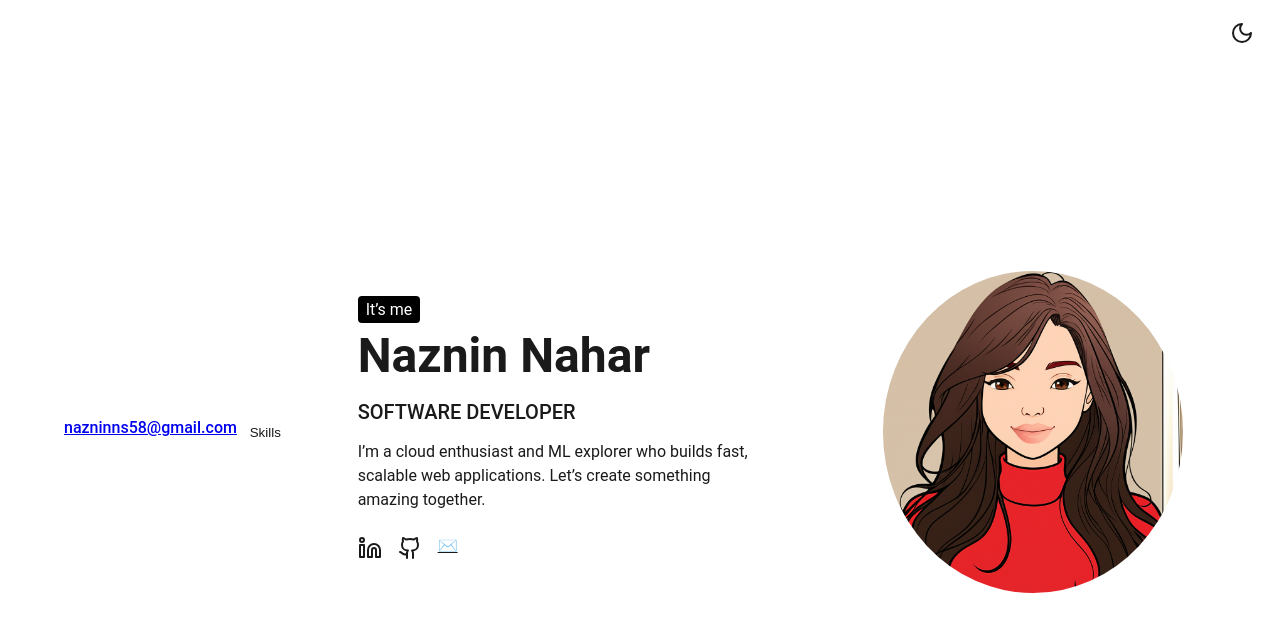
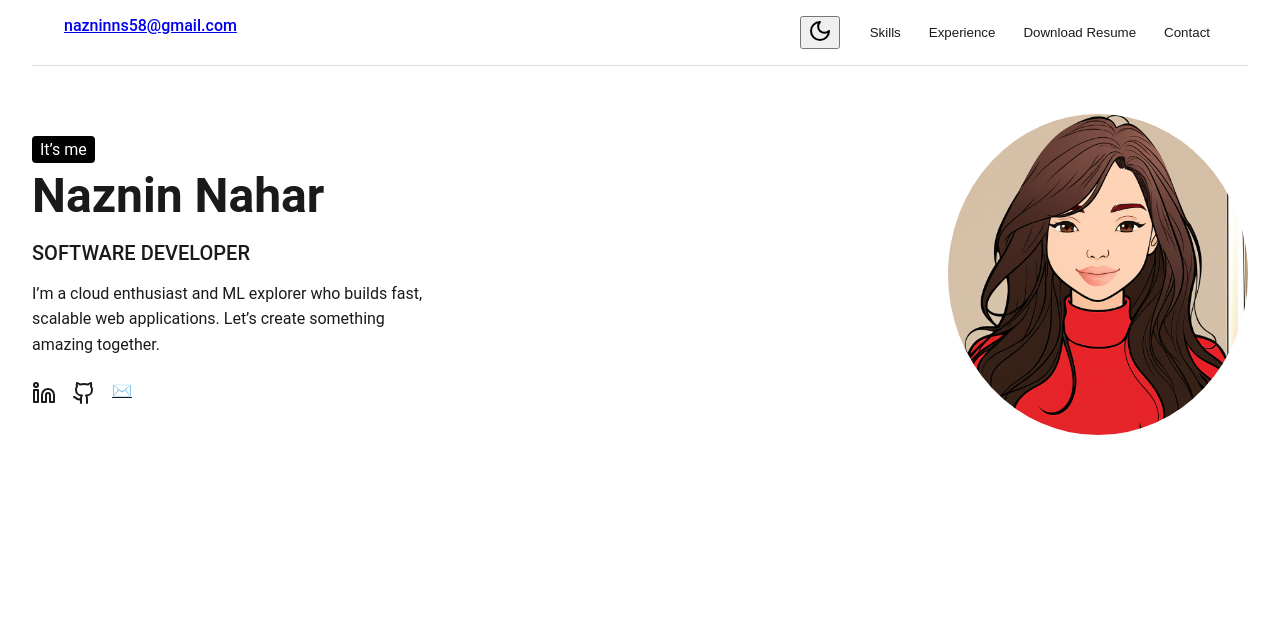
Before and after one commit to NazninNaharSr/Portfolio, a React (Create React App) app: page / in a window 1280 px wide. Shown: the top 632 px of the page. Built offline with nearby package versions, Linux system fonts and the light colour scheme.

Commit message:
Initial commit

```diff
--- a/src/App.css
+++ b/src/App.css
@@ -1,4 +1,4 @@
-/* App.css */
+/* Base styles */
 body {
   margin: 0;
   font-family: 'Roboto', sans-serif;
@@ -17,28 +17,70 @@ body {
   --accent-color: #ff6b6b;
 }
 
+/* Sticky top bar */
+.top-bar {
+  position: sticky;
+  top: 0;
+  z-index: 1000;
+  background-color: var(--bg-color);
+  border-bottom: 1px solid #ddd;
+  padding: 1rem 2rem;
+  display: flex;
+  justify-content: space-between;
+  align-items: flex-start;
+}
+
+/* Right-side actions */
+.top-actions {
+  display: flex;
+  flex-direction: row;
+  align-items: center;
+  gap: 1.5rem;
+}
+
+.tab-row {
+  display: flex;
+  gap: 1rem;
+  flex-wrap: wrap;
+}
+
+.tab {
+  background: transparent;
+  border: none;
+  font-weight: 500;
+  cursor: pointer;
+  color: var(--text-color);
+  transition: color 0.3s;
+}
+
+.tab:hover {
+  color: var(--accent-color);
+}
+
+.tab.active {
+  color: var(--accent-color);
+  text-decoration: underline;
+}
+
+/* Layout */
 .main {
   background-color: var(--bg-color);
   color: var(--text-color);
   min-height: 100vh;
-  display: flex;
-  align-items: center;
-  justify-content: center;
-  padding: 2rem;
+  padding: 0 2rem;
 }
 
+/* Hero layout */
 .hero-container {
   display: flex;
-  flex-direction: row;
-  width: 100%;
-  max-width: 1200px;
   justify-content: space-between;
   align-items: center;
+  padding: 3rem 0;
+  flex-wrap: wrap;
 }
 
 .hero-left {
-  flex: 1;
-  padding: 2rem;
+  max-width: 500px;
 }
 
 .hero-left h1 {
@@ -56,8 +98,8 @@ body {
 
 .hero-left p {
   font-size: 1rem;
+  line-height: 1.6;
   max-width: 400px;
-  line-height: 1.5;
 }
 
 .social-icons {
@@ -73,8 +115,58 @@ body {
   cursor: pointer;
 }
 
+/* Avatar image */
+.hero-right {
+  display: flex;
+  justify-content: center;
+  align-items: center;
+}
+
+.avatar-img {
+  max-width: 300px;
+  border-radius: 100%;
+}
+
+/* Sections */
+.section {
+  margin: 2rem 0;
+  padding: 1rem 0;
+}
+
+.fade-in {
+  animation: fadeSlide 0.4s ease-in-out both;
+}
+
+@keyframes fadeSlide {
+  from {
+    opacity: 0;
+    transform: translateY(20px);
+  }
+  to {
+    opacity: 1;
+    transform: translateY(0);
+  }
+}
+
+/* Contact form */
+.contact-form {
+  display: flex;
+  flex-direction: column;
+  gap: 1rem;
+  max-width: 500px;
+  width: 100%;
+}
+
+.input,
+.textarea {
+  padding: 0.75rem;
+  border-radius: 5px;
+  border: 1px solid #ccc;
+  font-size: 1rem;
+}
+
+/* Buttons */
 .lets-talk {
-  margin-top: 2rem;
   background-color: var(--accent-color);
   color: white;
   padding: 0.75rem 1.5rem;
@@ -89,94 +181,57 @@ body {
   opacity: 0.85;
 }
 
-.hero-right {
-  flex: 1;
-  display: flex;
-  justify-content: center;
+.download-btn {
+  display: inline-block;
+  background-color: var(--accent-color);
+  color: white;
+  font-weight: bold;
+  padding: 0.75rem 1.5rem;
+  border-radius: 999px;
+  text-decoration: none;
+  transition: background 0.3s;
 }
 
-.avatar-img {
-  max-width: 300px;
-  border-radius: 100%;
+.download-btn:hover {
+  background-color: #d7372f;
 }
 
-.theme-toggle {
-  position: absolute;
-  top: 20px;
-  right: 20px;
-  background: none;
-  border: none;
-  cursor: pointer;
-  color: var(--text-color);
+/* Responsive styles */
+@media (max-width: 768px) {
+  .top-bar {
+    flex-direction: column;
+    align-items: flex-start;
+    gap: 1rem;
+  }
+
+  .top-actions {
+    flex-direction: column;
+    align-items: flex-start;
+    width: 100%;
+    gap: 0.75rem;
+  }
+
+  .tab-row {
+    flex-wrap: wrap;
+    gap: 0.5rem;
+  }
+
+  .hero-container {
+    flex-direction: column;
+    align-items: center;
+    text-align: center;
+    padding: 2rem 1rem;
+  }
+
+  .hero-left, .hero-right {
+    max-width: 100%;
+  }
+
+  .avatar-img {
+    max-width: 200px;
+  }
+
+  .contact-form {
+    width: 100%;
+  }
 }
-
-
-.section-tabs {
-  display: flex;
-  flex-direction: column;
-  gap: 0.75rem;
-  margin: 2rem 0;
-}
-
-.tab {
-  padding: 0.5rem 1rem;
-  background-color: transparent;
-  border: 2px solid var(--text-color);
-  color: var(--text-color);
-  cursor: pointer;
-  border-radius: 8px;
-  font-weight: 500;
-  transition: background 0.3s, color 0.3s;
-  text-align: left;
-}
-
-.tab:hover {
-  background-color: var(--accent-color);
-  color: white;
-}
-
-.tab.active {
-  background-color: var(--accent-color);
-  color: white;
-  border-color: var(--accent-color);
-}
-.top-bar {
-  display: flex;
-  justify-content: space-between;
-  align-items: flex-start;
-  padding: 1rem 2rem;
-}
-
-.right-tabs {
-  display: flex;
-  flex-direction: column;
-  align-items: flex-end;
-  gap: 1rem;
-}
-
-.tab-nav {
-  display: flex;
-  flex-direction: column;
-  gap: 0.5rem;
-  align-items: flex-end;
-}
-
-.tab-nav .tab {
-  padding: 0.4rem 0.8rem;
-  border: none;
-  background: transparent;
-  color: var(--text-color);
-  font-weight: 500;
-  cursor: pointer;
-  transition: color 0.3s;
-}
-
-.tab-nav .tab:hover {
-  color: var(--accent-color);
-}
-
-.tab-nav .tab.active {
-  color: var(--accent-color);
-  font-weight: bold;
-  text-decoration: underline;
-}
--- a/src/App.js
+++ b/src/App.js
@@ -1,5 +1,5 @@
 // App.js
-import { Sun, Moon, Linkedin, Github } from "lucide-react";
+import { Sun, Moon, Linkedin, Github, ChevronDown, ChevronUp } from "lucide-react";
 import emailjs from "@emailjs/browser";
 import { useRef, useState, useEffect } from "react";
 import avatar from "./avatar.png";
@@ -9,10 +9,15 @@ export default function Portfolio() {
   const formRef = useRef();
   const [isDark, setIsDark] = useState(false);
   const [activeSection, setActiveSection] = useState(null);
+  const [expanded, setExpanded] = useState({});
 
   useEffect(() => {
     document.documentElement.classList.toggle("dark", isDark);
   }, [isDark]);
+
+  const toggleExpand = (key) => {
+    setExpanded((prev) => ({ ...prev, [key]: !prev[key] }));
+  };
 
   return (
     <main className="main">
@@ -21,13 +26,16 @@ export default function Portfolio() {
           nazninns58@gmail.com
         </a>
 
-        <div className="right-tabs">
+        <div className="top-actions">
           <button className="theme-toggle" onClick={() => setIsDark(!isDark)}>
             {isDark ? <Sun /> : <Moon />}
           </button>
 
-          <div className="tab-nav">
+          <div className="tab-row">
             <button className={activeSection === "skills" ? "tab active" : "tab"} onClick={() => setActiveSection(activeSection === "skills" ? null : "skills")}>Skills</button>
+            <button className={activeSection === "experience" ? "tab active" : "tab"} onClick={() => setActiveSection(activeSection === "experience" ? null : "experience")}>Experience</button>
+            <button className={activeSection === "resume" ? "tab active" : "tab"} onClick={() => setActiveSection(activeSection === "resume" ? null : "resume")}>Download Resume</button>
+            <button className={activeSection === "contact" ? "tab active" : "tab"} onClick={() => setActiveSection(activeSection === "contact" ? null : "contact")}>Contact</button>
           </div>
         </div>
       </div>
@@ -74,6 +82,102 @@ export default function Portfolio() {
           </ul>
         </section>
       )}
+
+      {activeSection === "experience" && (
+        <section className="section fade-in">
+          <h2>Experience (2 Years)</h2>
+
+          {[{
+            key: 'ms',
+            company: 'MicroSense Technology',
+            role: 'Software Engineer Intern (Generative AI)',
+            location: 'Fremont, CA',
+            dates: 'Sep 2024 – Dec 2024',
+            bullets: [
+              'Gesture Recognition System: Built real-time object and gesture recognition using 3D CNNs and LLMs, achieving 97% accuracy.',
+              'Cloud Deployment: Deployed Flask REST API with Docker containers on GCP Compute Engine, optimizing latency by 21%.'
+            ]
+          }, {
+            key: 'olivine',
+            company: 'Olivine Limited',
+            role: 'Software Developer Intern',
+            location: 'Dhaka, Bangladesh',
+            dates: 'Feb 2021 – Oct 2021',
+            bullets: [
+              'REST API Development: Developed secure APIs in Spring Boot for a national land record system serving 5,000+ users.',
+              'Testing and Optimization: Implemented 90%+ test coverage using JUnit; optimized query performance, reducing response time by 62%.'
+            ]
+          }, {
+            key: 'ninja',
+            company: 'Code Ninjas',
+            role: 'Lead Coding Instructor',
+            location: 'Cupertino, CA',
+            dates: 'Mar 2023 – Present',
+            bullets: [
+              'Curriculum Design: Led AI/ML bootcamps, guiding students through neural networks, ethics, and real-world projects.',
+              'Game Dev Instruction: Taught JavaScript, Unity (C#), and Roblox development concepts to beginner-level coders.'
+            ]
+          }, {
+            key: 'aiub',
+            company: 'AIUB',
+            role: 'Teaching Assistant – C# (OOP)',
+            location: 'Dhaka, Bangladesh',
+            dates: 'Feb 2021 – Apr 2021',
+            bullets: [
+              'Mentorship: Provided support to 50+ students, improving course grades by an average of 15%.'
+            ]
+          }].map((exp) => (
+            <div key={exp.key} className="experience-entry">
+              <div className="experience-header" onClick={() => toggleExpand(exp.key)} style={{ cursor: 'pointer', display: 'flex', justifyContent: 'space-between', alignItems: 'center' }}>
+                <div>
+                  <strong>{exp.company}</strong><br />
+                  <em>{exp.role}</em>
+                </div>
+                <div style={{ textAlign: 'right' }}>
+                  {expanded[exp.key] ? <ChevronUp size={16} /> : <ChevronDown size={16} />}<br />
+                  <span>{exp.location}<br />{exp.dates}</span>
+                </div>
+              </div>
+              {expanded[exp.key] && (
+                <ul className="experience-details">
+                  {exp.bullets.map((b, i) => (
+                    <li key={i}>🛠️ {b}</li>
+                  ))}
+                </ul>
+              )}
+            </div>
+          ))}
+        </section>
+      )}
+
+      {activeSection === "resume" && (
+        <section className="section fade-in">
+          <h2>Download My Resume</h2>
+          <a href="/Naznin_Nahar_Resume.pdf" download className="download-btn">
+            Download Resume (PDF)
+          </a>
+        </section>
+      )}
+
+      {activeSection === "contact" && (
+        <section className="section fade-in">
+          <h2>Contact Me</h2>
+          <form ref={formRef} onSubmit={(e) => {
+            e.preventDefault();
+            emailjs
+              .sendForm("YOUR_SERVICE_ID", "YOUR_TEMPLATE_ID", formRef.current, "YOUR_USER_ID")
+              .then(
+                () => alert("Message sent successfully!"),
+                () => alert("Failed to send message, please try again.")
+              );
+          }} className="contact-form">
+            <input type="text" name="user_name" placeholder="Your Name" required className="input" />
+            <input type="email" name="user_email" placeholder="Your Email" required className="input" />
+            <textarea name="message" placeholder="Your Message" rows="4" required className="textarea" />
+            <button type="submit" className="lets-talk">Send Message</button>
+          </form>
+        </section>
+      )}
     </main>
   );
 }
```
